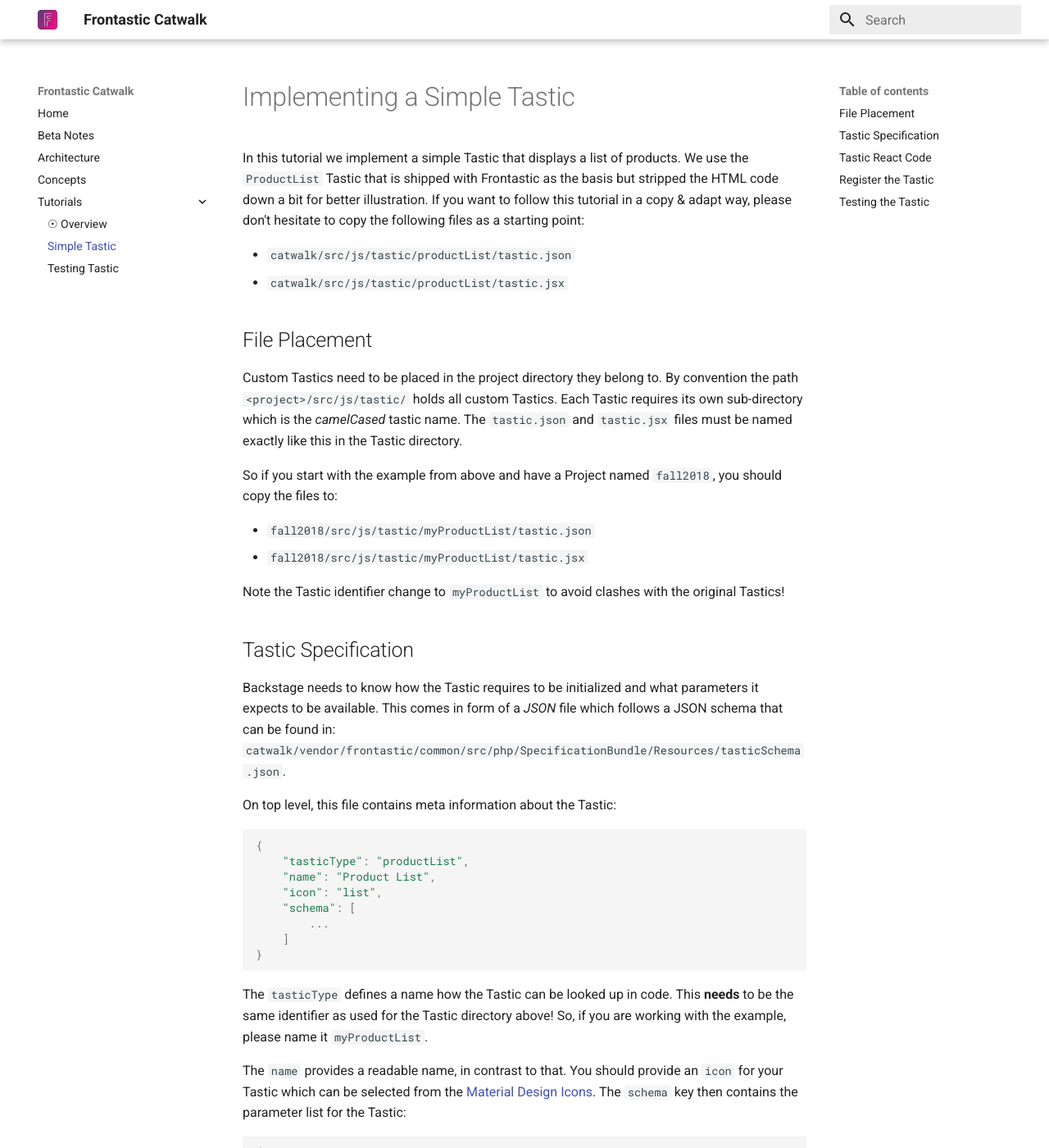
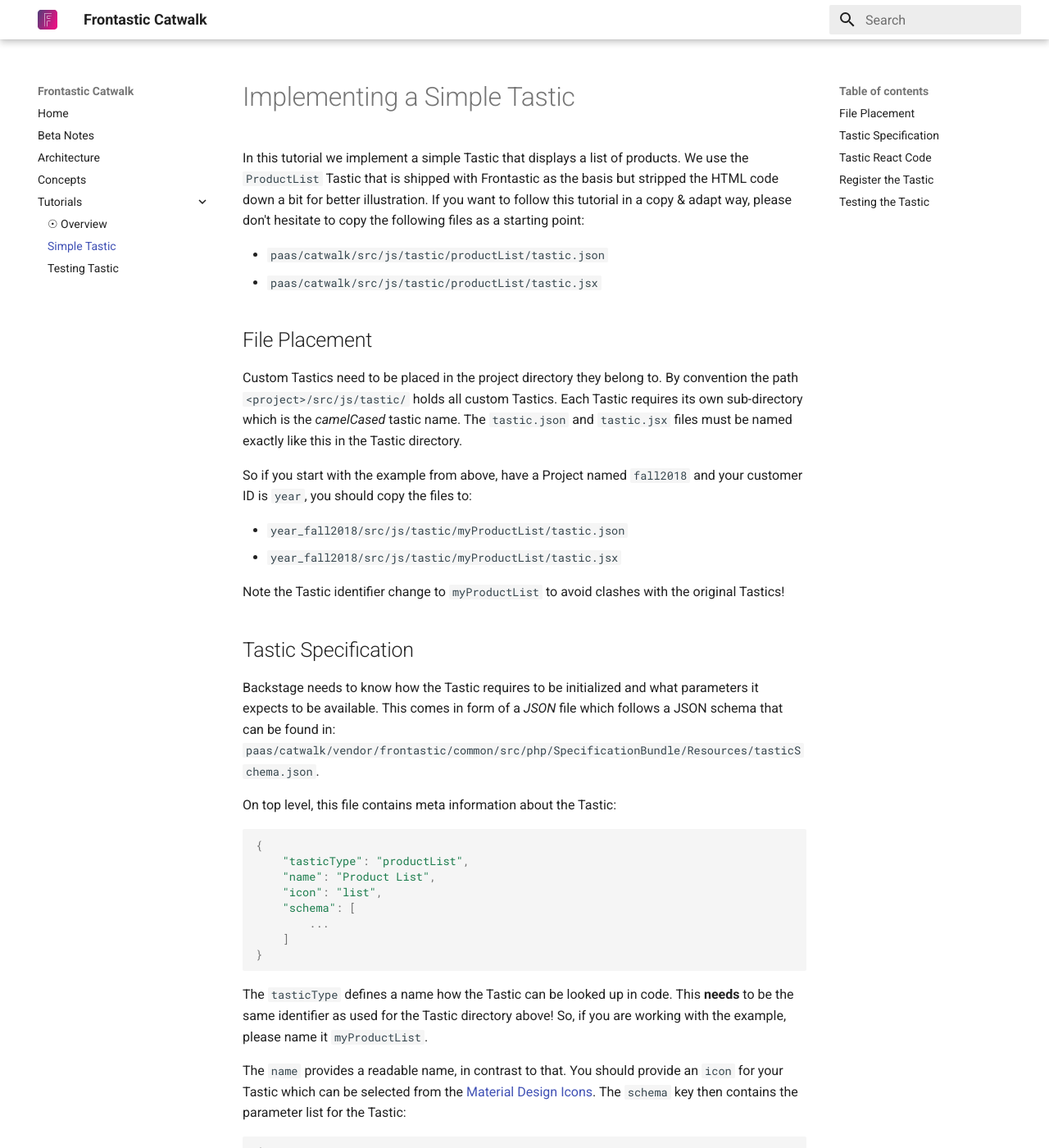
Before and after one commit to FrontasticGmbH/catwalk, an MkDocs documentation site: the page built from docs/tutorials/10_simple_tastic.md, in a window 1280 px wide and 1400 px high. Shown: the whole window at 82% size. Built offline with MkDocs 1.6.1 and Material for MkDocs 9.7.7, drawn with Linux system fonts in a browser that asks for light colours; old or Windows-style settings are respelled for this version of MkDocs.

Commit message:
Updated and re-generated docs.

```diff
--- a/docs/tutorials/10_simple_tastic.md
+++ b/docs/tutorials/10_simple_tastic.md
@@ -6,8 +6,8 @@ but stripped the HTML code down a bit for better illustration. If you want to
 follow this tutorial in a copy & adapt way, please don't hesitate to copy the
 following files as a starting point:
 
-- `catwalk/src/js/tastic/productList/tastic.json`
-- `catwalk/src/js/tastic/productList/tastic.jsx`
+- `paas/catwalk/src/js/tastic/productList/tastic.json`
+- `paas/catwalk/src/js/tastic/productList/tastic.jsx`
 
 ## File Placement
 
@@ -17,11 +17,11 @@ Tastic requires its own sub-directory which is the *camelCased* tastic name.
 The `tastic.json` and `tastic.jsx` files must be named exactly like this in the
 Tastic directory.
 
-So if you start with the example from above and have a Project named
-`fall2018`, you should copy the files to:
+So if you start with the example from above, have a Project named `fall2018`
+and your customer ID is `year`, you should copy the files to:
 
-- `fall2018/src/js/tastic/myProductList/tastic.json`
-- `fall2018/src/js/tastic/myProductList/tastic.jsx`
+- `year_fall2018/src/js/tastic/myProductList/tastic.json`
+- `year_fall2018/src/js/tastic/myProductList/tastic.jsx`
 
 Note the Tastic identifier change to `myProductList` to avoid clashes with the
 original Tastics!
@@ -30,7 +30,7 @@ original Tastics!
 
 Backstage needs to know how the Tastic requires to be initialized and what
 parameters it expects to be available. This comes in form of a *JSON* file
-which follows a JSON schema that can be found in: `catwalk/vendor/frontastic/common/src/php/SpecificationBundle/Resources/tasticSchema.json`.
+which follows a JSON schema that can be found in: `paas/catwalk/vendor/frontastic/common/src/php/SpecificationBundle/Resources/tasticSchema.json`.
 
 On top level, this file contains meta information about the Tastic:
 
--- a/mkdocs.yml
+++ b/mkdocs.yml
@@ -9,9 +9,9 @@ theme:
     base_url: '/docs'
 markdown_extensions: [codehilite, admonition]
 docs_dir: docs
-site_dir: ../landingpage/htdocs/docs
+site_dir: ../landingpage/public/docs
 
-pages:
+nav:
 - Home: 'index.md'
 - Beta Notes: 'beta_notes.md'
 - Architecture: 'architecture.md'
```
Also changed, not shown: docs/index.md (+1 -1 lines).
